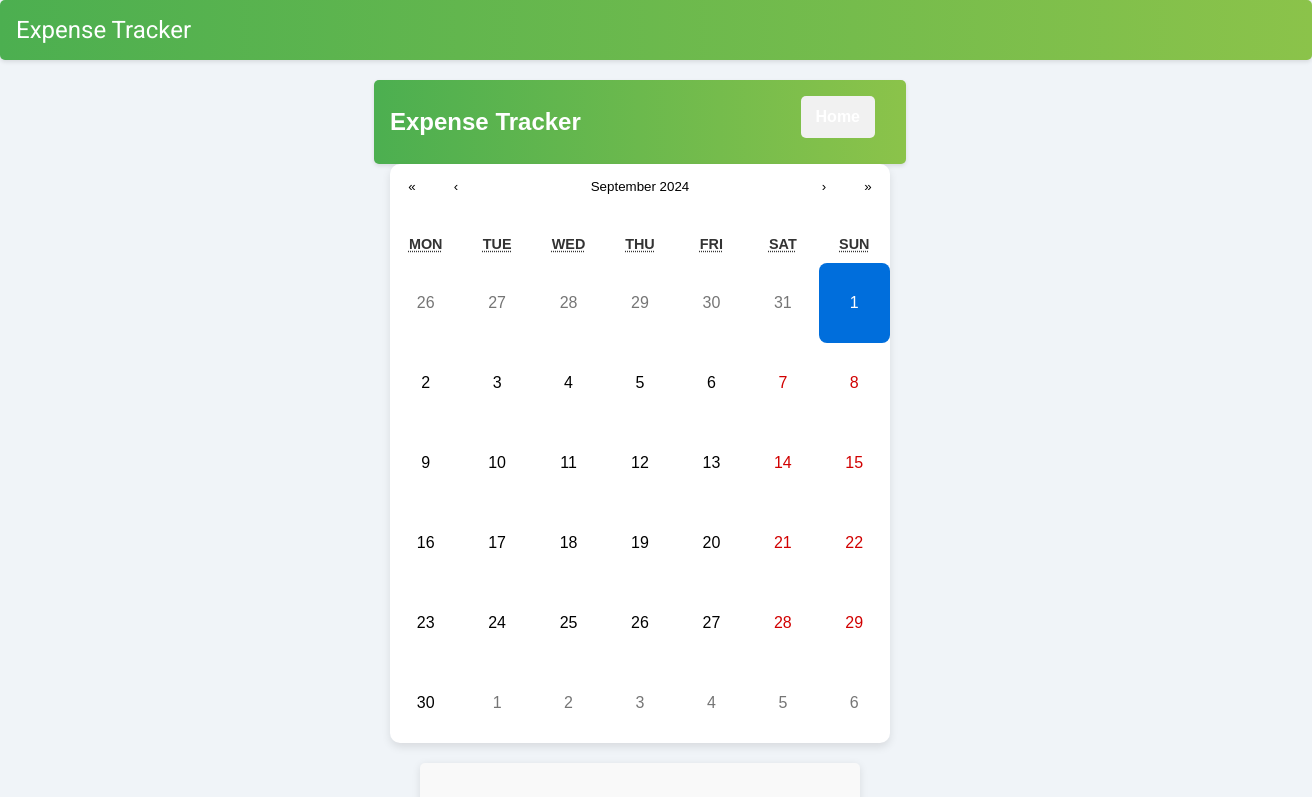
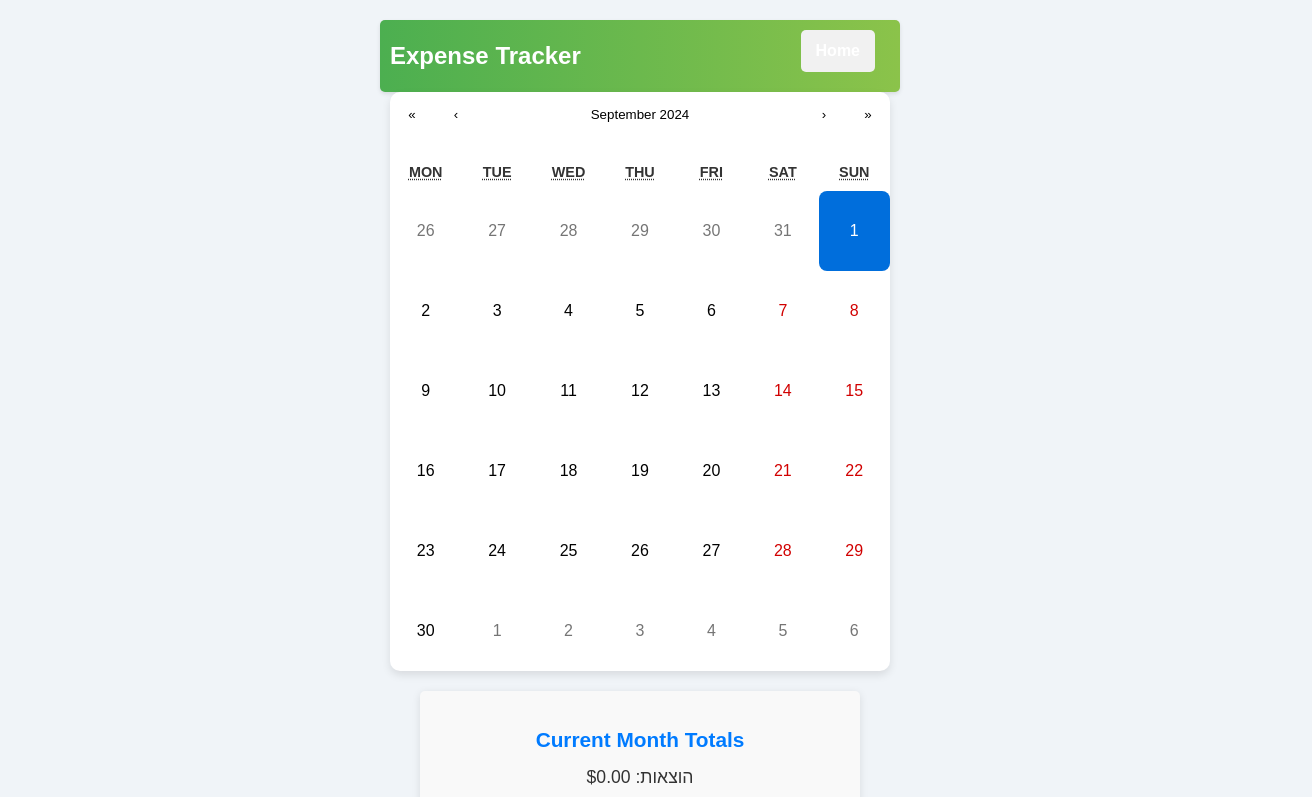
Before and after one commit to ShavitMor/masrot, a React (Create React App) app in the folder client/: page / in a window 1280 px wide. Shown: the top 797 px of the page, 1312 px wide, since content can reach past the window. Built offline with nearby package versions, Linux system fonts and the light colour scheme; no server answers.

Commit message:
update ui

```diff
--- a/client/src/App.tsx
+++ b/client/src/App.tsx
@@ -2,14 +2,12 @@ import React from 'react';
 import { BrowserRouter as Router, Route, Routes } from 'react-router-dom';
 import './styles/App.css';
 import CalendarComponent from './components/CalendarComponent';
-import NavbarComponent from './components/NavbarComponent';
 import ExpenseEntryPage from './components/ExpenseEntryPage'; // Page for entering expenses and salaries
 
 const App: React.FC = () => {
   return (
     <Router>
       <div className="App">
-        <NavbarComponent />
         <Routes>
           <Route path="/" element={<CalendarComponent />} />
           <Route path="/expenses/:date" element={<ExpenseEntryPage />} />
```
